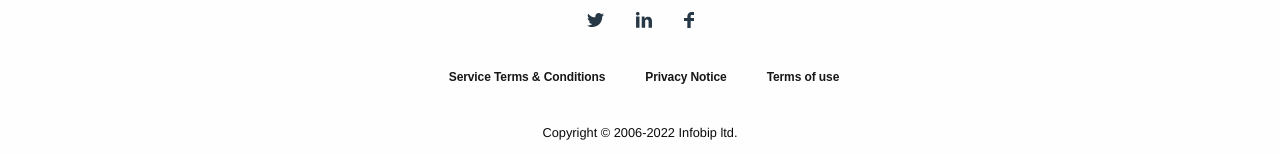
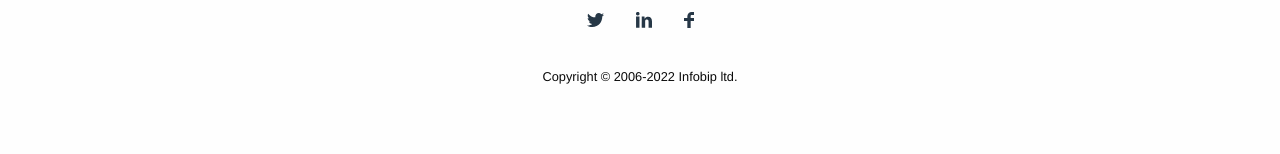
Before and after one commit to isabella232/dynamic-landing-pages, a Next.js app: page / in a window 1280 px wide. Shown: the part 2474-2628 px from the top of the page. Built offline with nearby package versions, Linux system fonts and the light colour scheme.

Commit message:
Removed _blanck security issue

```diff
--- a/pages/index.js
+++ b/pages/index.js
@@ -112,13 +112,6 @@ export default function Home() {
                         <li><a href="https://www.facebook.com/infobip" className="social-icon"><img src="/images/ic-footer-facebook.svg" alt="Facebook icon" /></a></li>
                     </ul>
                 </div>
-                <nav className="navigation terms-navigation">
-                    <ul>
-                        <li><a href="https://www.infobip.com/policies/terms" target="_blank">Service Terms &amp; Conditions</a></li>
-                        <li><a href="https://www.infobip.com/policies/privacy" target="_blank">Privacy Notice</a></li>
-                        <li><a href="https://www.infobip.com/terms-of-use" target="_blank">Terms of use</a></li>
-                    </ul>
-                </nav>
                 <small>Copyright © 2006-2022 Infobip ltd.</small>
             </div>
         </footer>
```
Also changed, not shown: pages/[id].js (+0 -7 lines).
